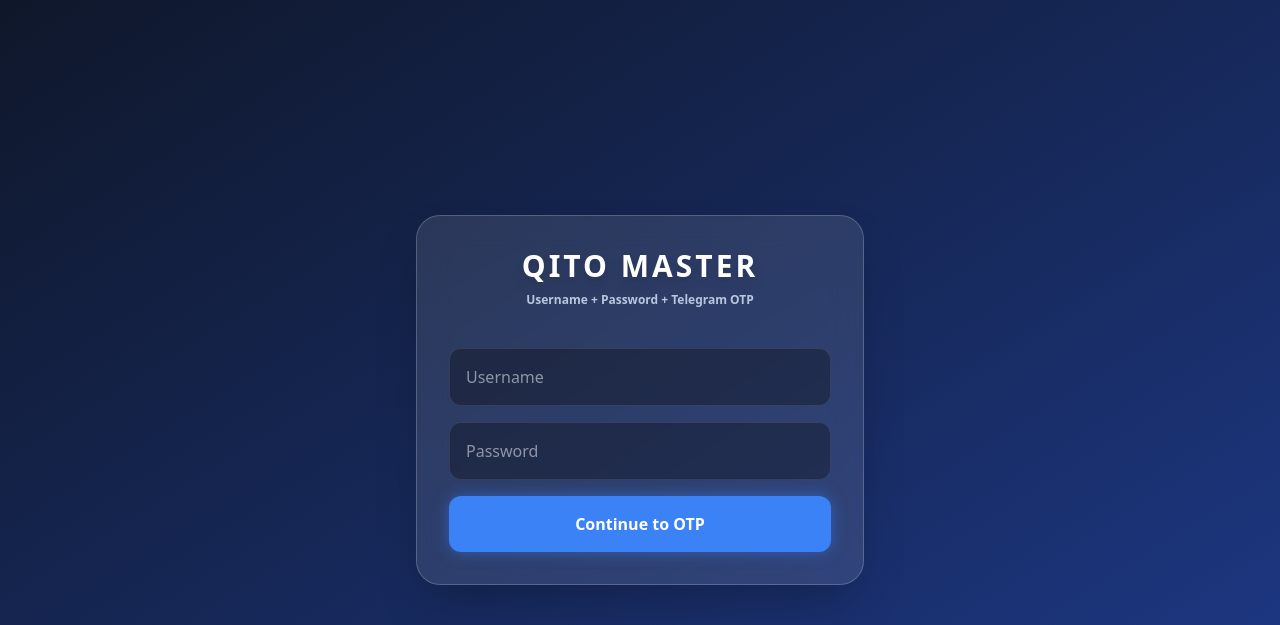
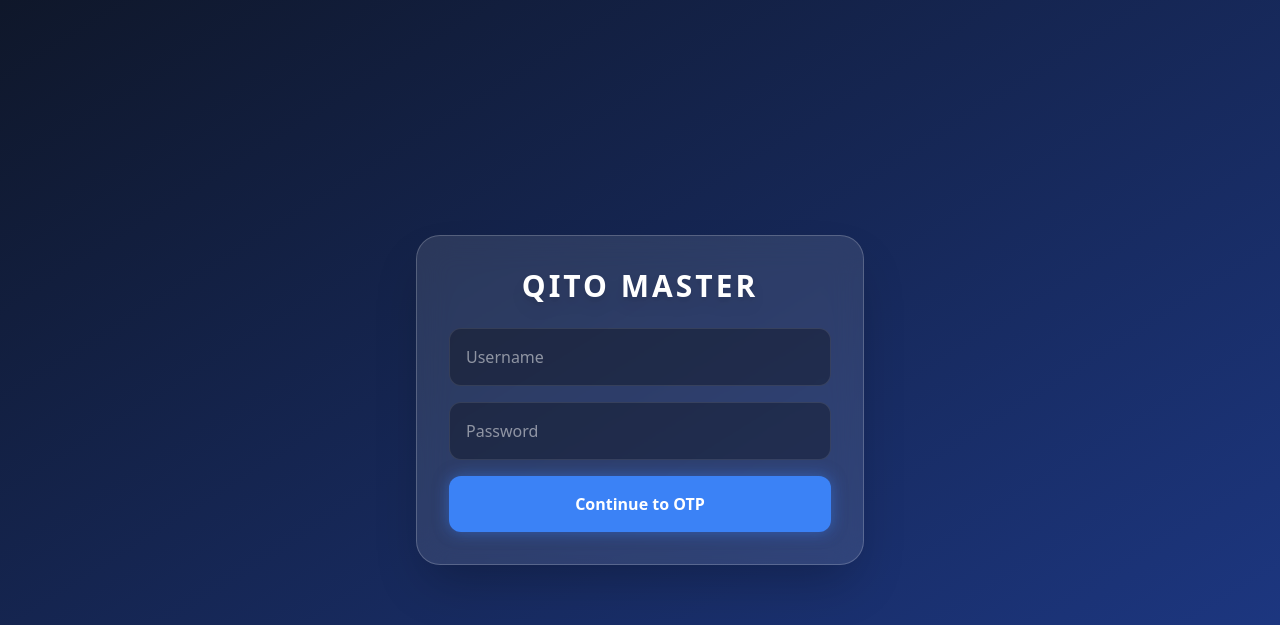
Before and after one commit to chitaw2000/PanelMaster_6, a Flask app: template templates/login.html in a window 1280 px wide. Shown: the top 625 px of the page. Run offline with Flask 3, Linux system fonts and the light colour scheme; the template is opened without the code that fills it, so the values that code supplies are empty; the visitor is signed in with stand-in values (Sample User, id 1); parts of the project's set-up code (start-up, migrations or seed data) failed here and were passed over; some libraries are stand-ins or nearby versions.

Commit message:
Remove 2FA subtitle text from login page.
Hide the security mode helper line on the login UI while keeping the underlying username/password and OTP workflow unchanged.

Made-with: Cursor

```diff
--- a/templates/login.html
+++ b/templates/login.html
@@ -7,8 +7,6 @@
 <body class="bg-gradient-to-br from-slate-900 to-blue-900 flex items-center justify-center h-screen font-sans p-4">
     <div class="bg-white/10 backdrop-blur-lg p-8 rounded-3xl shadow-2xl w-full max-w-md text-center border border-white/20">
         <h2 class="text-3xl font-black text-white mb-2 tracking-widest uppercase shadow-black/50 drop-shadow-lg">QITO Master</h2>
-        <p class="text-xs text-blue-100/80 mb-6 font-semibold">Username + Password + Telegram OTP</p>
-
         {% if error %}
         <div class="mb-4 text-left bg-red-500/20 border border-red-300/40 text-red-100 px-3 py-2 rounded-xl text-xs font-bold">
             {{ error }}
```
